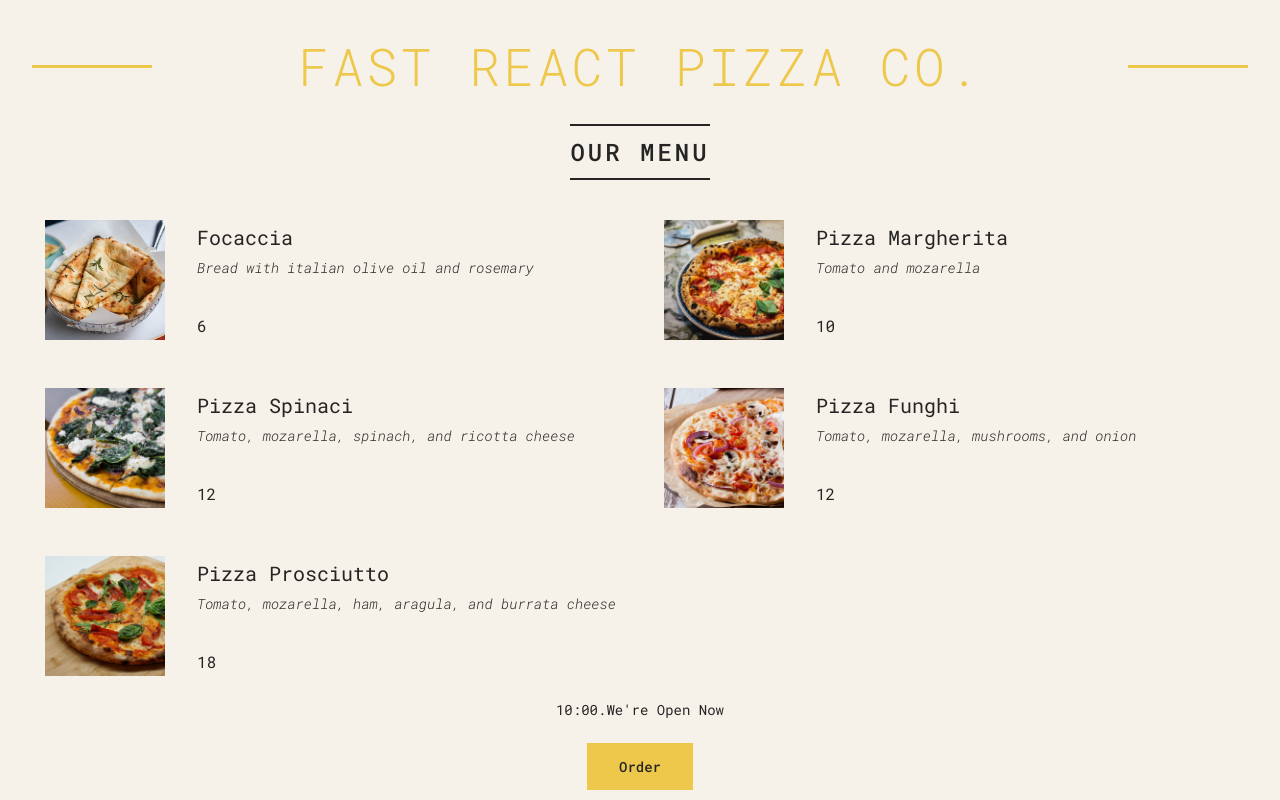
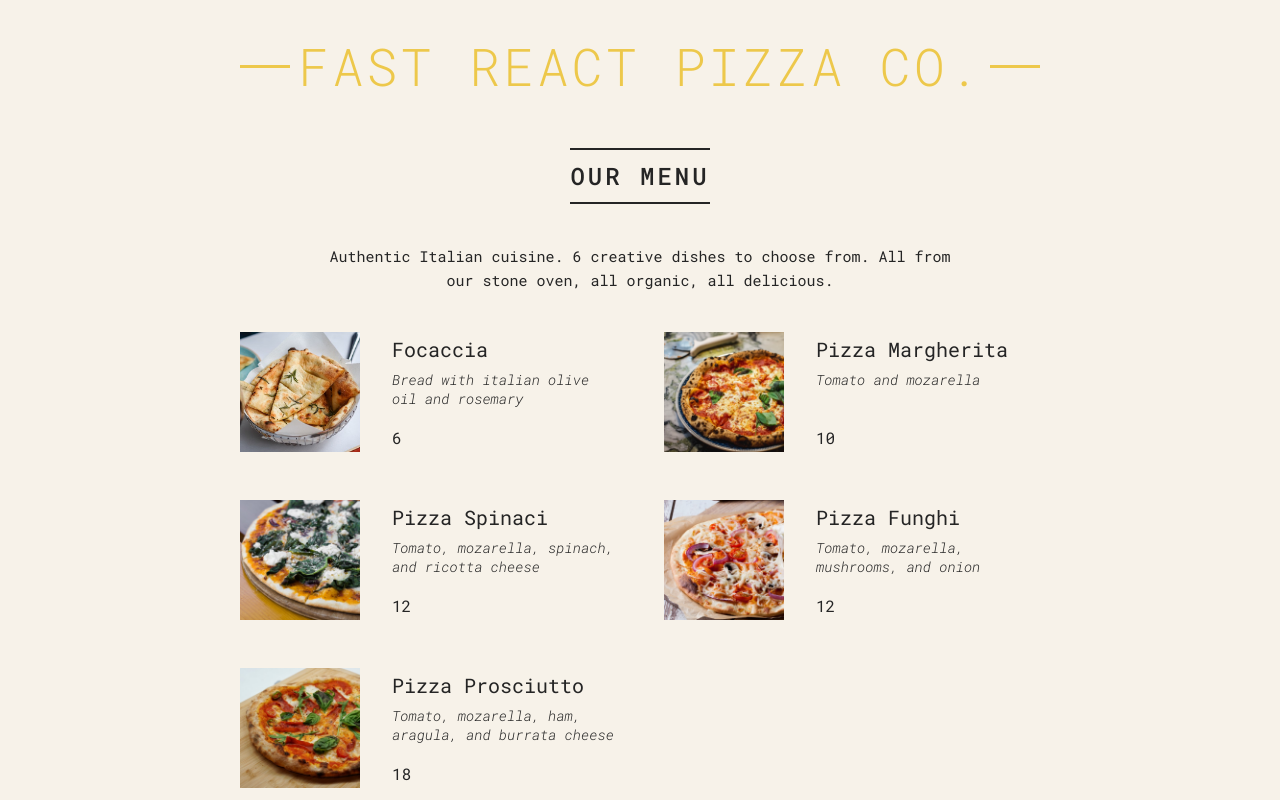
Before and after one commit to shivPosted/ultimate-react-learn, a React (Vite) app in the folder 03-pizza-menu/: page / in a window 1280 px wide. Shown: the top 800 px of the page. Built offline with nearby package versions, Linux system fonts and the light colour scheme.

Commit message:
using fragments 😃

```diff
--- a/03-pizza-menu/public/style.css
+++ b/03-pizza-menu/public/style.css
@@ -57,7 +57,7 @@ body {
   display: block;
   content: '';
   height: 3px;
-  width: 12rem;
+  width: 5rem;
   background-color: #edc84b;
   position: absolute;
   top: calc(50% - 1px);
@@ -78,7 +78,6 @@ body {
   flex-direction: column;
   align-items: center;
   gap: 4rem;
-  margin-block: 2.4rem;
 }
 
 .menu h2 {
--- a/03-pizza-menu/src/App.jsx
+++ b/03-pizza-menu/src/App.jsx
@@ -48,11 +48,11 @@ const pizzaData = [
 
 function App() {
   return (
-    <>
+    <div className="container">
       <Header />
       <Menu />
       <Footer />
-    </>
+    </div>
   );
 }
 
@@ -70,11 +70,17 @@ function Menu() {
     <main className="menu">
       <h2>our menu</h2>
       {pizzas.length > 0 ? (
-        <ul className="pizzas">
-          {pizzas.map((pizza, i) => (
-            <Pizza key={i} pizza={pizza} />
-          ))}
-        </ul>
+        <>
+          <p>
+            Authentic Italian cuisine. 6 creative dishes to choose from. All
+            from our stone oven, all organic, all delicious.
+          </p>
+          <ul className="pizzas">
+            {pizzas.map((pizza, i) => (
+              <Pizza key={i} pizza={pizza} />
+            ))}
+          </ul>
+        </>
       ) : (
         <p>We&apos;re working on our menu. Please come back later :)</p>
       )}
@@ -85,7 +91,7 @@ function Menu() {
 function Footer() {
   const hour = new Date().getHours();
   const open = 8;
-  const close = 20;
+  const close = 22;
   const isOpen = hour >= open && hour <= close;
 
   return (
```
